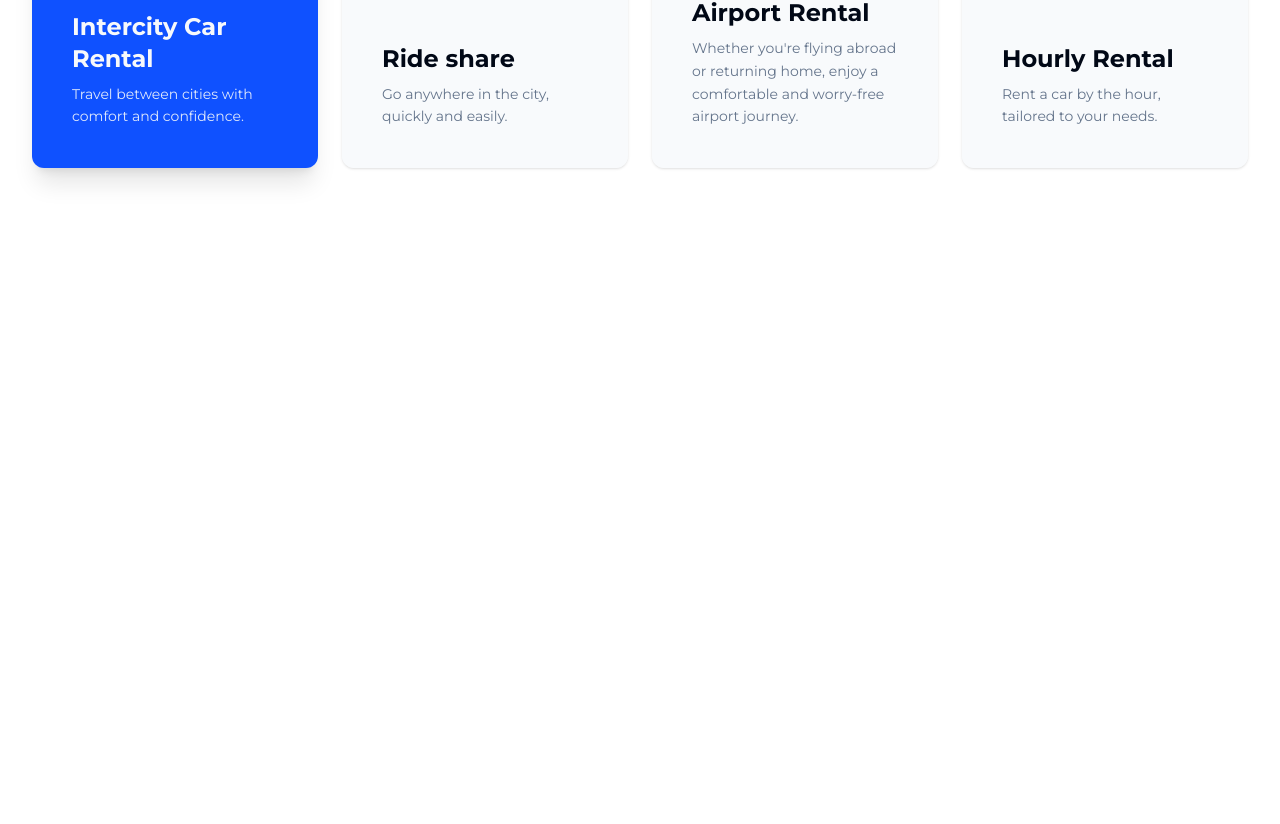
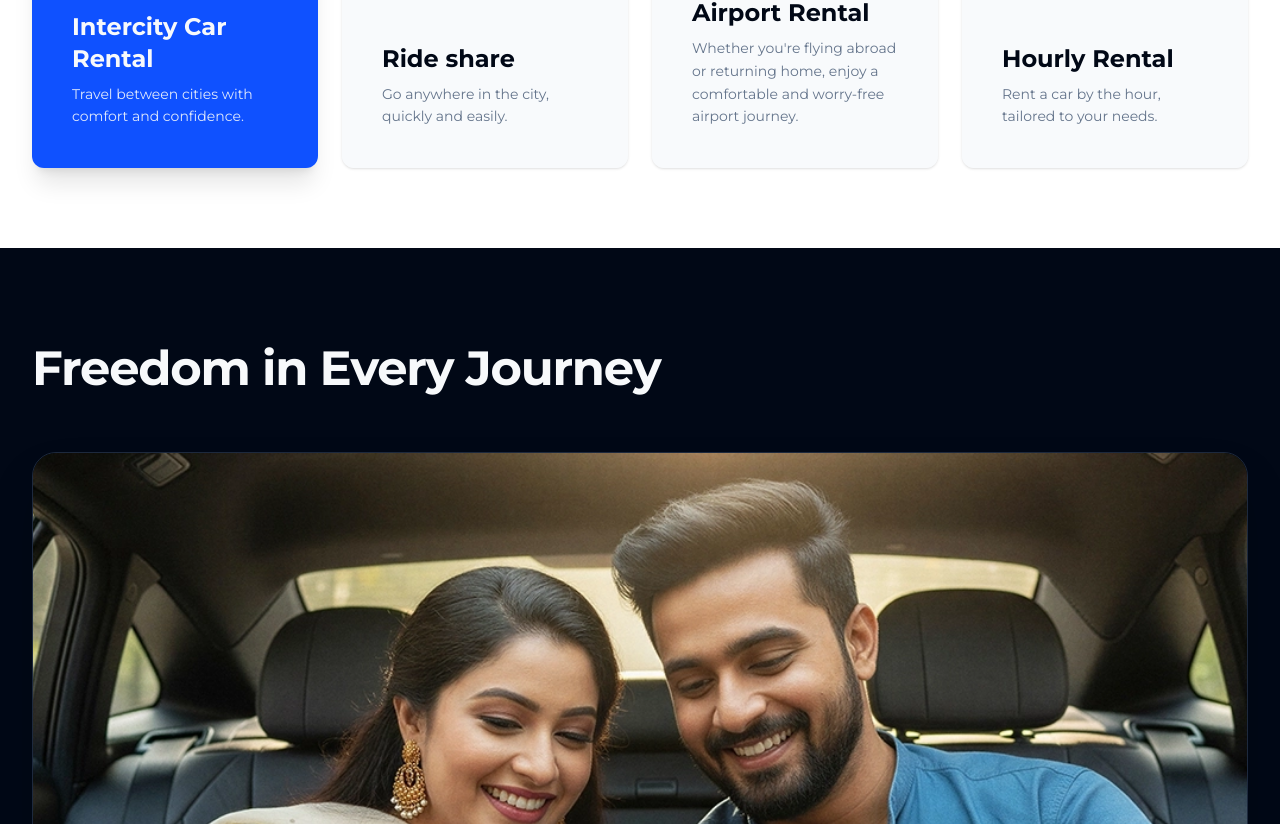
Before and after one commit to rakibmahmudanik/Gari-Book, a React (Vite) app: page / in a window 1280 px wide. Shown: the part 1976-2800 px from the top of the page. Before the commit the page ends 2224 px from the top, so only its background shows below. Built offline with nearby package versions, Linux system fonts and the light colour scheme.

Commit message:
Freedom in Every Journey section added

```diff
--- a/src/App.jsx
+++ b/src/App.jsx
@@ -1,4 +1,5 @@
 import BookingForm from "./components/BookingForm";
+import FreedomJourneySection from "./components/FreedomJourneySection";
 import HeroSection from "./components/HeroSection";
 import Navbar from "./components/Navbar";
 import ServicesSection from "./components/ServicesSection";
@@ -14,6 +15,7 @@ function App() {
         <BookingForm />
         <States />
         <ServicesSection />
+        <FreedomJourneySection />
       </main>
     </>
   );
--- /dev/null
+++ b/src/components/FreedomJourneySection.jsx
@@ -0,0 +1,77 @@
+import { IoCarSport, IoCash, IoSpeedometer } from "react-icons/io5";
+
+// Import your section image placeholder
+import journeyImage from "../assets/garibook_freedom.webp";
+
+export default function FreedomJourneySection() {
+  // Data array for the 3 info cards without background
+  const infoData = [
+    {
+      icon: <IoCarSport className="text-white text-2xl" />,
+      iconBg: "bg-blue-600",
+      title: "Choose the Car",
+      description: "Pick what suits your comfort.",
+    },
+    {
+      icon: <IoSpeedometer className="text-black text-2xl" />,
+      iconBg: "bg-amber-400",
+      title: "Choose the Driver",
+      description: "Based on ratings and reviews.",
+    },
+    {
+      icon: <IoCash className="text-white text-2xl" />,
+      iconBg: "bg-emerald-600",
+      title: "Choose the Fare",
+      description: "Select the bid that fits your budget.",
+    },
+  ];
+
+  return (
+    <section className="w-full bg-[#010816] text-[#f7f9fb] py-24 px-4 sm:px-6 lg:px-8 transition-colors duration-200">
+      <div className="max-w-full">
+        {/* Section Title */}
+        <h2 className="text-3xl sm:text-5xl font-bold tracking-tight mb-15">
+          Freedom in Every Journey
+        </h2>
+
+        {/* Full Image Container */}
+        <div className="w-full rounded-3xl overflow-hidden shadow-2xl mb-16 border border-slate-800">
+          <img
+            src={journeyImage}
+            alt="Freedom in Every Journey"
+            className="w-full h-[300px] sm:h-[450px] lg:h-[550px] object-cover"
+          />
+        </div>
+
+        {/* Info Grid (Card type without background, font increased and right aligned on desktop) */}
+        <div className="grid grid-cols-1 md:grid-cols-2 lg:grid-cols-3 gap-10 lg:gap-0 items-end">
+          {infoData.map((item, index) => (
+            <div className="flex  lg:justify-end">
+              <div
+                key={index}
+                className="flex flex-col md:items-start space-y-4 px-4"
+              >
+                {/* Colored Icon Circle */}
+                <div
+                  className={`w-14 h-14 rounded-full ${item.iconBg} flex items-center justify-center shadow-md`}
+                >
+                  {item.icon}
+                </div>
+
+                {/* Title and Description with increased font size */}
+                <div className="space-y-2">
+                  <h3 className="text-2xl sm:text-3xl font-bold text-left">
+                    {item.title}
+                  </h3>
+                  <p className="text-base sm:text-lg text-slate-400 text-left">
+                    {item.description}
+                  </p>
+                </div>
+              </div>
+            </div>
+          ))}
+        </div>
+      </div>
+    </section>
+  );
+}
```
Also changed, not shown: src/assets/garibook_freedom.webp (added), src/assets/nature.jpg (added).
